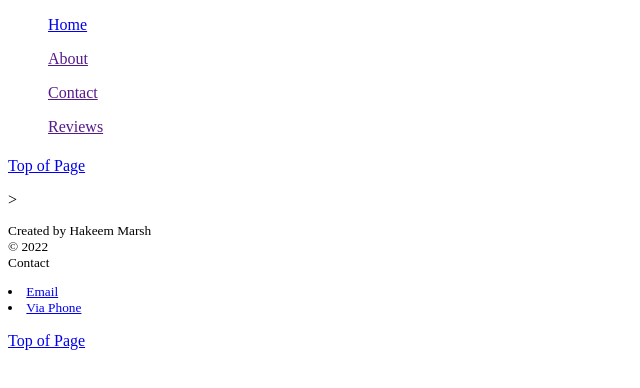
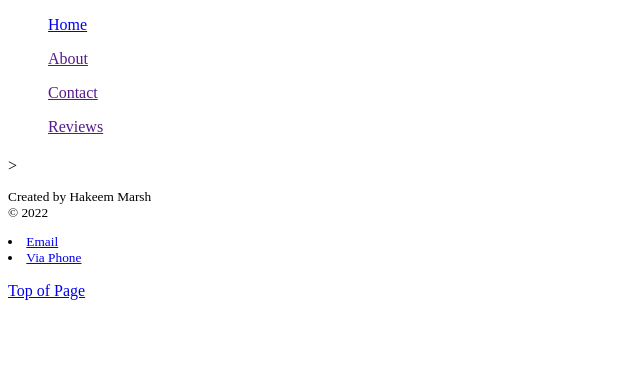
Before and after one commit to 01745771tech/finalproject, a plain HTML site: page index.html in a window 1280 px wide. Shown: the whole page, without its empty margins (0-640 px from the left). Drawn offline with Linux system fonts and the light colour scheme.

Commit message:
3rd update

```diff
--- a/index.html
+++ b/index.html
@@ -27,13 +27,11 @@
     </main>
 
     <section class="guide">
-        <p><a href="#top">Top of Page</a></p>
     </footer>
         ><small>
                 <p>
                     Created by Hakeem Marsh <br>
                     &copy; 2022 <br>
-                    Contact
                     <li><a href="mailto:01745771@stduent.commnet.edu">Email</a></li>
                     <li><a href="tel:+18608307415">Via Phone</a></li>
                 </p>
```
